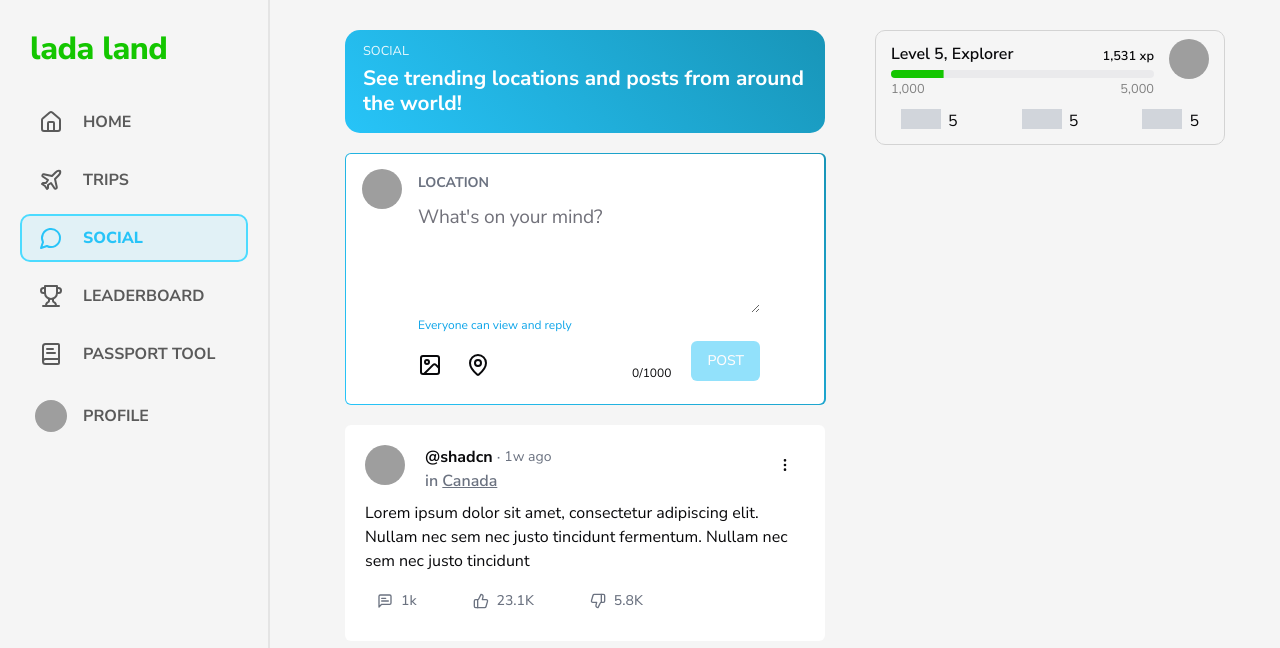
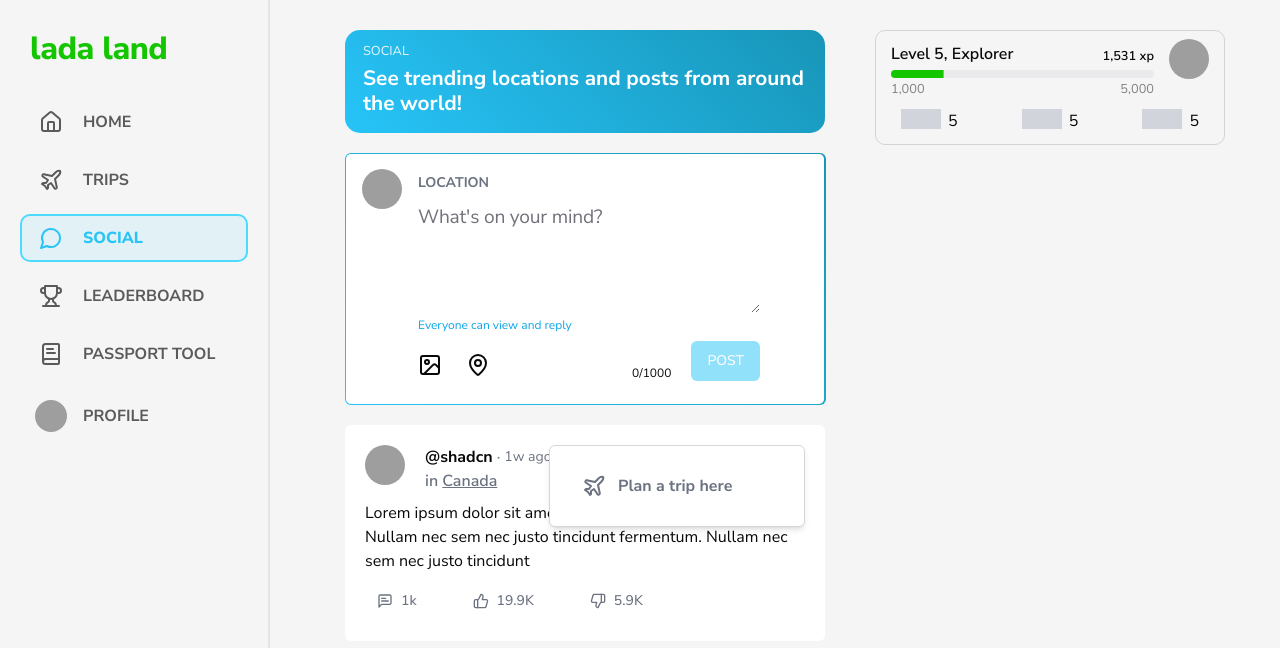
Before and after one commit to C01-Project-LADA/ladaland, a Next.js app in the folder client/: page /social in a window 1280 px wide. Both pictures are taken after a click on the button 785 px from the left and 464 px from the top of the page. Shown: the top 648 px of the page. Built offline with nearby package versions, Linux system fonts and the light colour scheme; grey boxes are pictures that could not be loaded; what i18n-iso-countries would draw is missing.

Commit message:
chore: Add post option menu

```diff
--- a/client/src/components/Post.tsx
+++ b/client/src/components/Post.tsx
@@ -7,21 +7,33 @@ import {
   MessageSquareText,
   ThumbsUp,
   ThumbsDown,
+  Trash,
+  Plane,
 } from 'lucide-react';
 import { formatNumberToKorM, formatLastUpdatedDate } from '@/lib/utils';
 import { useRef, useState } from 'react';
 import { motion, animate } from 'motion/react';
+import {
+  Popover,
+  PopoverContent,
+  PopoverTrigger,
+} from '@/components/ui/popover';
 import ct from 'i18n-iso-countries';
 import en from 'i18n-iso-countries/langs/en.json';
 
 ct.registerLocale(en);
 
-export default function Post({ post }: { post: Post }) {
+export default function Post({
+  post,
+  ownedByUser = false,
+}: {
+  post: Post;
+  ownedByUser?: boolean;
+}) {
   const [liked, setLiked] = useState(false);
   const [disliked, setDisliked] = useState(false);
 
   const likeRef = useRef<HTMLDivElement>(null);
-  const dislikeRef = useRef<HTMLDivElement>(null);
 
   function handleLike() {
     setLiked((prev) => {
@@ -78,9 +90,36 @@ export default function Post({ post }: { post: Post }) {
           </div>
         </div>
 
-        <Button variant="ghost" size="icon" elevated={false}>
-          <EllipsisVertical />
-        </Button>
+        <Popover>
+          <PopoverTrigger asChild>
+            <Button variant="ghost" size="icon" elevated={false}>
+              <EllipsisVertical />
+            </Button>
+          </PopoverTrigger>
+          <PopoverContent
+            className="w-64"
+            side="left"
+            align="start"
+            sideOffset={-40}
+          >
+            <ul>
+              {ownedByUser && (
+                <li>
+                  <button className="hover:bg-[#e9e9e9] duration-150 w-full flex items-center py-3 px-4 gap-3 font-bold text-red-500 leading-none text-left">
+                    <Trash />
+                    Delete post
+                  </button>
+                </li>
+              )}
+              <li>
+                <button className="hover:bg-[#e9e9e9] duration-150 w-full flex items-center py-3 px-4 gap-3 font-bold text-gray-500 leading-none text-left">
+                  <Plane />
+                  Plan a trip here
+                </button>
+              </li>
+            </ul>
+          </PopoverContent>
+        </Popover>
       </div>
 
       <p className="mt-2">{post.content}</p>
@@ -109,7 +148,7 @@ export default function Post({ post }: { post: Post }) {
           <motion.div ref={likeRef}>
             <ThumbsUp fill={liked ? 'var(--lada-accent)' : 'transparent'} />
           </motion.div>
-          {formatNumberToKorM(post.likes)}
+          {formatNumberToKorM(post.likes + Number(liked))}
         </Button>
 
         <Button
@@ -122,12 +161,12 @@ export default function Post({ post }: { post: Post }) {
           }`}
           onClick={handleDislike}
         >
-          <motion.div ref={dislikeRef}>
+          <motion.div>
             <ThumbsDown
               fill={disliked ? 'var(--lada-accent)' : 'transparent'}
             />
           </motion.div>
-          {formatNumberToKorM(post.dislikes)}
+          {formatNumberToKorM(post.dislikes + Number(disliked))}
         </Button>
       </div>
     </div>
--- a/client/src/components/Social.tsx
+++ b/client/src/components/Social.tsx
@@ -18,8 +18,8 @@ const mockPost: Post = {
   createdAt: new Date(1741365088777),
   updatedAt: new Date(1741365088777),
   username: 'shadcn',
-  likes: 23091,
-  dislikes: 5810,
+  likes: 19950,
+  dislikes: 5949,
 };
 
 export default function Social() {
```
